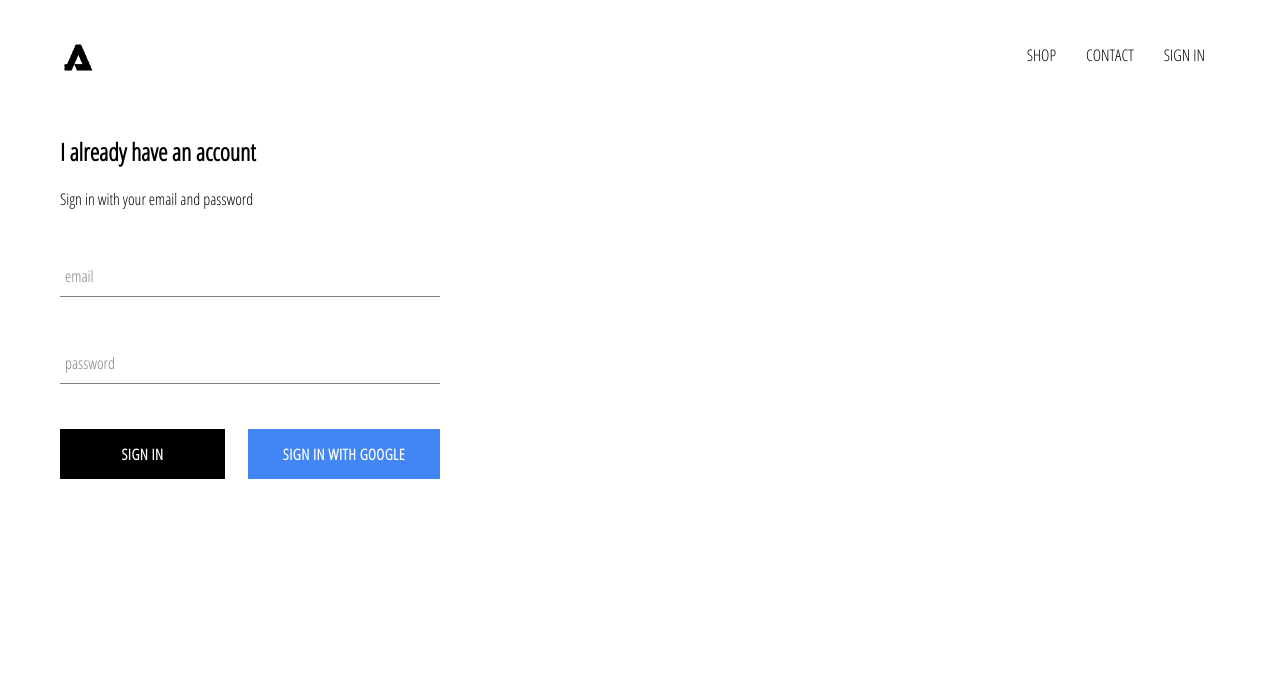
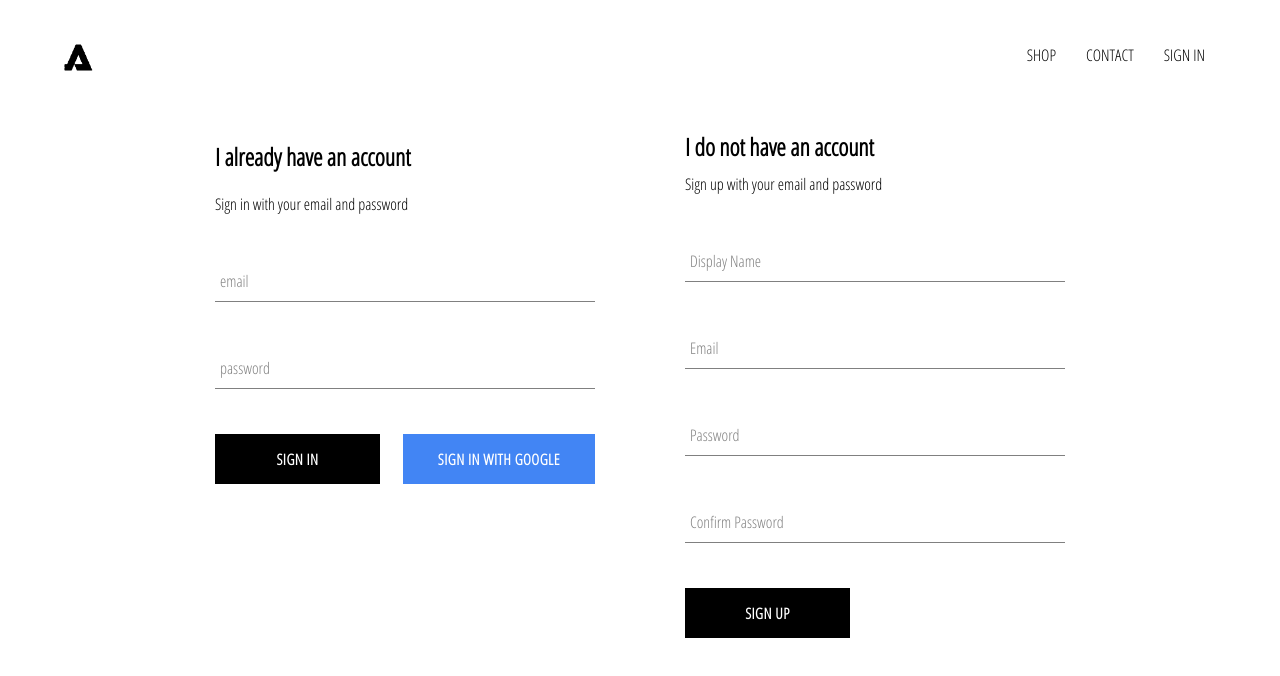
Before and after one commit to asobima13/e-clothing, a React (Create React App) app: page /sign-in in a window 1280 px wide. Shown: the top 676 px of the page. Built offline with nearby package versions, Linux system fonts and the light colour scheme; no server answers; the HTML template or start-up script is replaced by a standard one.

Commit message:
finishing sign in handler

```diff
--- a/src/App.tsx
+++ b/src/App.tsx
@@ -3,7 +3,7 @@ import HomePage from './pages/home-page/HomePage'
 import ShopPage from './pages/shop-page/ShopPage'
 import Header from './components/header/Header'
 import SignInAndUpPage from './pages/sign-in-and-up-page/SignInAndUpPage'
-import { auth } from './firebase/firebase.utils'
+import { auth, createUserProfileDocument } from './firebase/firebase.utils'
 import { useState, useEffect } from 'react'
 import {
   BrowserRouter as Router,
@@ -12,9 +12,10 @@ import {
 } from 'react-router-dom'
 
 type CurrentUser = {
-  name: string | null,
-  email: string | null,
-  photoUrl: string | null
+  id: string,
+  displayName: string,
+  email: string,
+  createdAt: string
 } | null
 
 function App() {
@@ -22,16 +23,26 @@ function App() {
 
   useEffect(() => {
 
-    auth.onAuthStateChanged((user) => {
-      user && setCurrentUser({
-        name: user?.displayName,
-        email: user?.email,
-        photoUrl: user?.photoURL
-      })
-      // displayName
-      // email
-      // photoUrl
-      // emailVerified: bool
+    auth.onAuthStateChanged( async (userAuth) => {
+
+      if (userAuth) {
+        const userRef = await createUserProfileDocument(userAuth);
+
+        userRef?.onSnapshot(snapshot => {
+          const { displayName, email, createdAt }: any = snapshot.data();
+
+          setCurrentUser({
+            id: snapshot.id,
+            displayName: displayName,
+            email: email,
+            createdAt: createdAt
+          })
+
+        })
+      } else {
+        setCurrentUser(userAuth)
+      }
+
     })
 
   }, []);
--- a/src/components/form-input/FormInput.tsx
+++ b/src/components/form-input/FormInput.tsx
@@ -1,22 +1,22 @@
 import React from 'react';
 import './FormInput.scss'
 
-interface SignInProps {
-    name: string;
-    type: string;
+interface FormInputProps {
+    name: string | undefined;
+    type: string | undefined;
     required: boolean;
     value: string;
-    label: string;
+    label: string | undefined;
     handleChange: (event: React.ChangeEvent<HTMLInputElement>) => void;
 }
 
-const FormInput = ({ value, label, handleChange, ...otherProps}: SignInProps) => {
+const FormInput = ({ value, label, handleChange, ...otherProps}: FormInputProps) => {
     return (
         <div className="group">
             <input className="form-input" onChange={handleChange} {...otherProps} />
             {
                 label ? (
-                    <label className={`${value.length ? 'shrink' : ''} form-input-label`}>{label}</label>
+                    <label className={`${value.length > 0 ? 'shrink' : ''} form-input-label`}>{label}</label>
                 ) :
                 null
             }
--- a/src/components/sign-in/SignIn.tsx
+++ b/src/components/sign-in/SignIn.tsx
@@ -2,7 +2,7 @@ import './SignIn.scss'
 import { useState } from 'react'
 import FormInput from '../form-input/FormInput'
 import CustomButton from '../custom-button/CustomButton'
-import { signInWithGoogle } from '../../firebase/firebase.utils'
+import { auth, signInWithGoogle } from '../../firebase/firebase.utils'
 
 type Form = {
     email: string,
@@ -15,12 +15,16 @@ const SignIn = () => {
         password: ''
     });
 
-    const handleSubmit = (event: React.FormEvent<HTMLFormElement>) => {
+    const handleSubmit = async (event: React.FormEvent<HTMLFormElement>) => {
         event.preventDefault();
-        setForm({
-            email: '',
-            password: ''
-        })
+
+        try {
+            await auth.signInWithEmailAndPassword(form.email, form.password);
+            setForm({ email: '', password: '' })
+        } catch (err) {
+            console.log(err)
+        }
+
     }
 
     const handleChange = (event: React.ChangeEvent<HTMLInputElement>) => {
--- /dev/null
+++ b/src/components/sign-up/SignUp.scss
@@ -0,0 +1,9 @@
+.sign-up {
+  display: flex;
+  flex-direction: column;
+  width: 380px;
+
+  .title {
+    margin: 10px 0;
+  }
+}
--- /dev/null
+++ b/src/components/sign-up/SignUp.tsx
@@ -0,0 +1,73 @@
+import './SignUp.scss'
+import FormInput from '../form-input/FormInput';
+import CustomButton from '../custom-button/CustomButton';
+import { auth, createUserProfileDocument } from '../../firebase/firebase.utils';
+import React, { useState } from 'react';
+
+type UserState = {
+    displayName: string,
+    email: string,
+    password: string,
+    confirmPassword: string
+}
+
+const SignUp = () => {
+    const [userState, setUserState] = useState<UserState>({
+        displayName: '',
+        email: '',
+        password: '',
+        confirmPassword: ''
+    });
+
+    const { displayName, email, password, confirmPassword } = userState;
+
+    const handleSubmit = async (event: React.FormEvent<HTMLFormElement>) => {
+        event.preventDefault();
+
+        if (password !== confirmPassword) {
+            alert("Passwords don't match!");
+            return;
+        }
+
+        try {
+            const { user }: any = await auth.createUserWithEmailAndPassword(email, password)
+
+            await createUserProfileDocument(user, {displayName} )
+
+            setUserState({
+                displayName: '',
+                email: '',
+                password: '',
+                confirmPassword: ''
+            })
+
+        } catch (err) {
+            console.error(err)
+        }
+
+    }
+
+    const handleChange = (event: React.ChangeEvent<HTMLInputElement>) => {
+        const { name, value } = event.target;
+
+        setUserState({
+            ...userState, [name]: value
+        })
+    }
+
+    return (
+        <div className="sign-up">
+            <h2 className="title">I do not have an account</h2>
+            <span>Sign up with your email and password</span>
+            <form className="sign-up-form" onSubmit={handleSubmit}>
+                <FormInput type='text' name='displayName' value={displayName} handleChange={handleChange} label='Display Name' required />
+                <FormInput type='email' name='email' value={email} handleChange={handleChange} label='Email' required />
+                <FormInput type='password' name='password' value={password} handleChange={handleChange} label='Password' required />
+                <FormInput type='password' name='confirmPassword' value={confirmPassword} handleChange={handleChange} label='Confirm Password' required />
+                <CustomButton type='submit'>SIGN UP</CustomButton>
+            </form>
+        </div>
+    );
+}
+
+export default SignUp;
--- a/src/firebase/firebase.utils.js
+++ b/src/firebase/firebase.utils.js
@@ -22,6 +22,33 @@ const config = {
     measurementId: REACT_APP_MEASUREMENT_ID
 };
 
+export const createUserProfileDocument = async (userAuth, additionalData) => {
+    if (!userAuth) return;
+
+    const userRef = firestore.doc(`users/${userAuth.uid}`)
+
+    const snapshot = await userRef.get();
+
+    if (!snapshot.exists) {
+        const { displayName, email } = userAuth;
+        const createdAt = new Date();
+
+        try {
+            await userRef.set({
+                displayName,
+                email,
+                createdAt,
+                ...additionalData
+            })
+        }
+        catch (err) {
+            console.log('error creating user', err.message)
+        }
+    }
+
+    return userRef;
+}
+
 firebase.initializeApp(config);
 
 export const auth = firebase.auth();
--- /dev/null
+++ b/src/pages/sign-in-and-up-page/SignInAndUpPage.scss
@@ -0,0 +1,6 @@
+.sign-in-and-up {
+  width: 850px;
+  display: flex;
+  justify-content: space-between;
+  margin: 30px auto;
+}
--- a/src/pages/sign-in-and-up-page/SignInAndUpPage.tsx
+++ b/src/pages/sign-in-and-up-page/SignInAndUpPage.tsx
@@ -1,9 +1,12 @@
+import './SignInAndUpPage.scss'
 import SignIn from '../../components/sign-in/SignIn'
+import SignUp from '../../components/sign-up/SignUp';
 
 const SignInAndUpPage = () => {
     return (
         <div className="sign-in-and-up">
             <SignIn />
+            <SignUp />
         </div>
     );
 }
```
Also changed, not shown: src/components/header/Header.tsx (+5 -4 lines).
